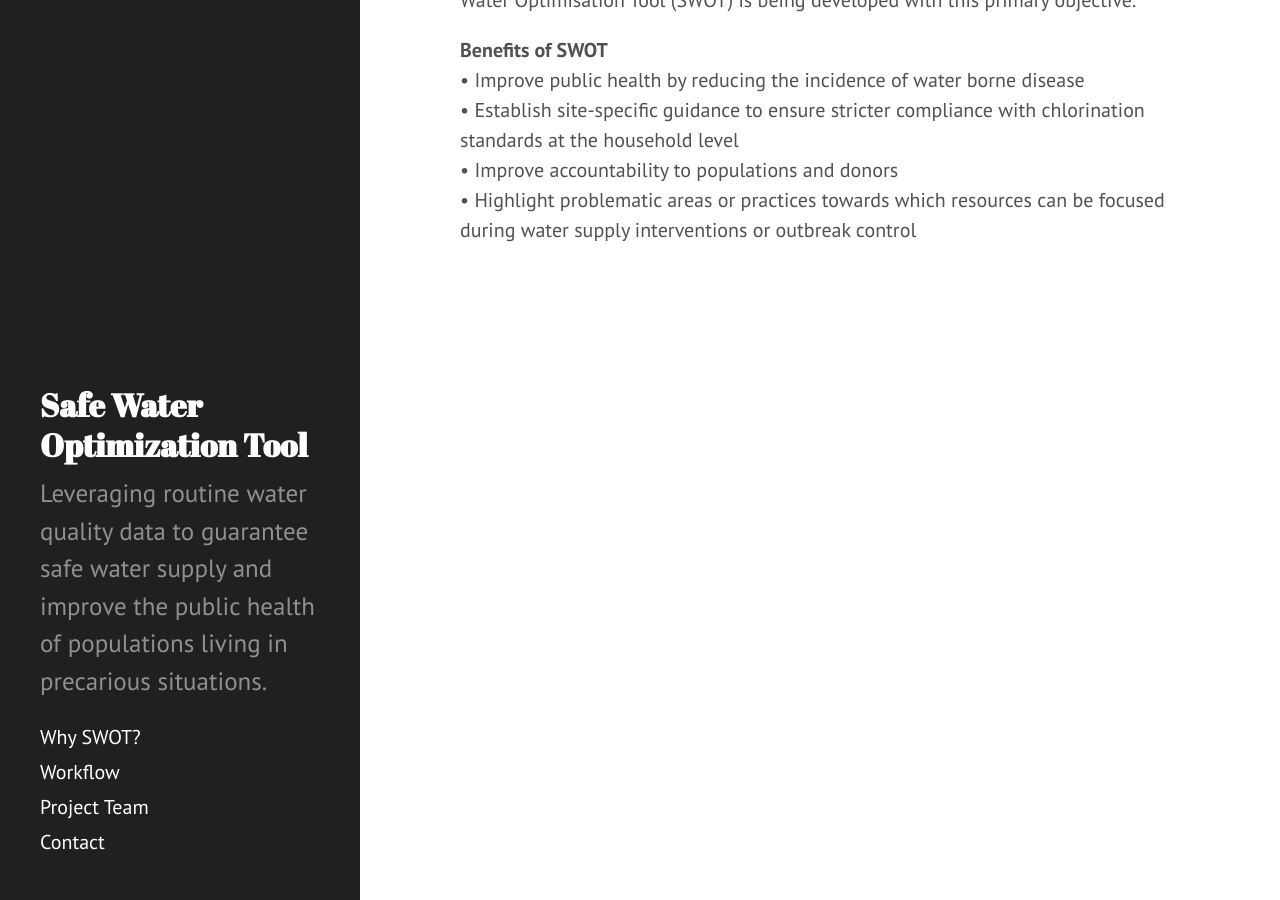
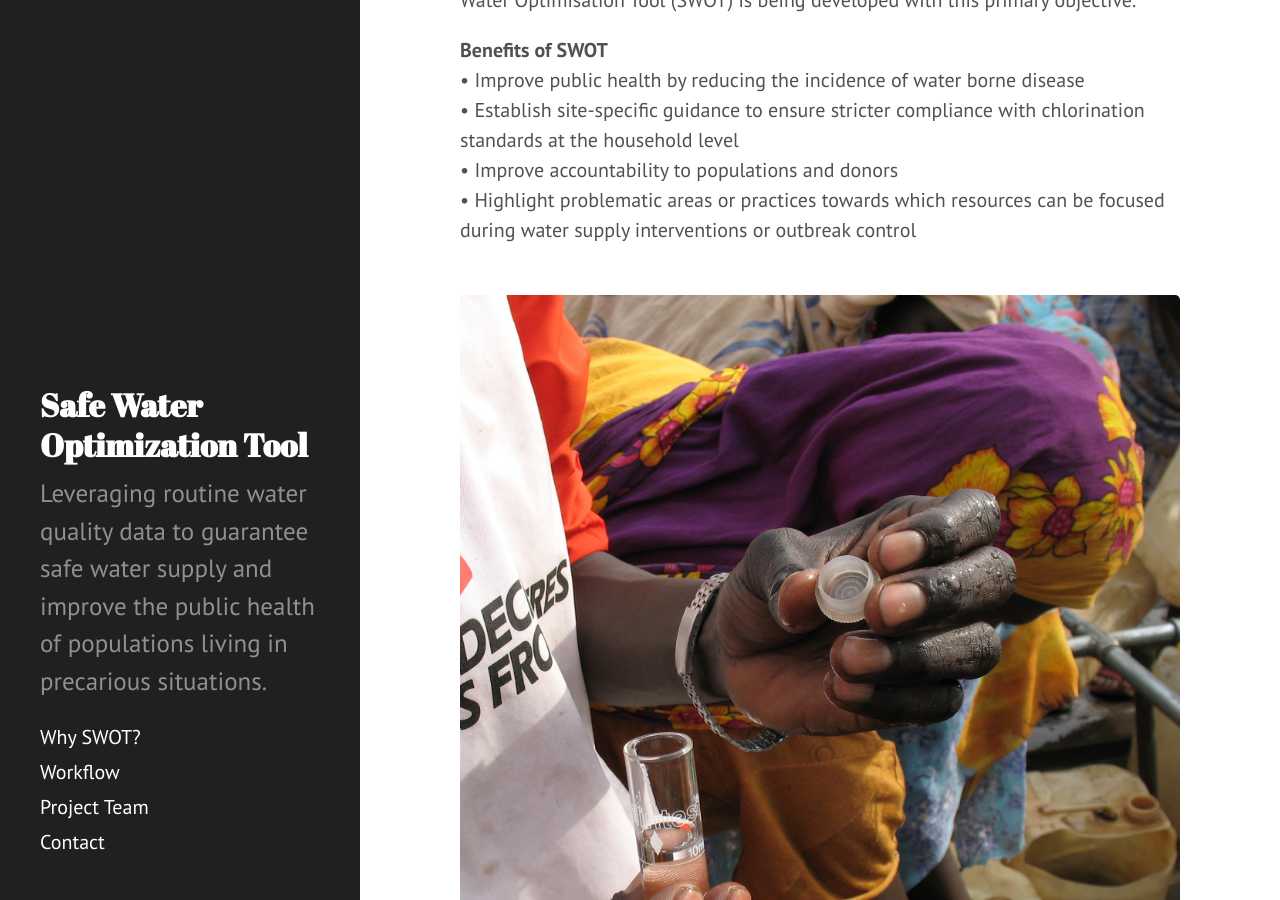
Before and after one commit to safeh2o/swot-infopage, a Jekyll site: the page built from Why-SWOT.md, in a window 1280 px wide and 900 px high, scrolled down 585 px. Built offline with Jekyll 4.4.1, drawn with Linux system fonts in a browser that asks for light colours; Markdown is read by kramdown in place of the engine named in the settings.

Commit message:
Update Why-SWOT.md

```diff
--- a/Why-SWOT.md
+++ b/Why-SWOT.md
@@ -15,4 +15,7 @@
 •	Improve public health by reducing the incidence of water borne disease<br>
 •	Establish site-specific guidance to ensure stricter compliance with chlorination standards at the household level<br>
 •	Improve accountability to populations and donors<br>
-•	Highlight problematic areas or practices towards which resources can be focused during water supply interventions or outbreak control
+•	Highlight problematic areas or practices towards which resources can be focused during water supply interventions or outbreak control<br>
+<br>
+<div>  <img src="/swot/public/images/SWOTpic2_cropped.jpeg" alt="MSF staff test water quality">
+</div>
```
